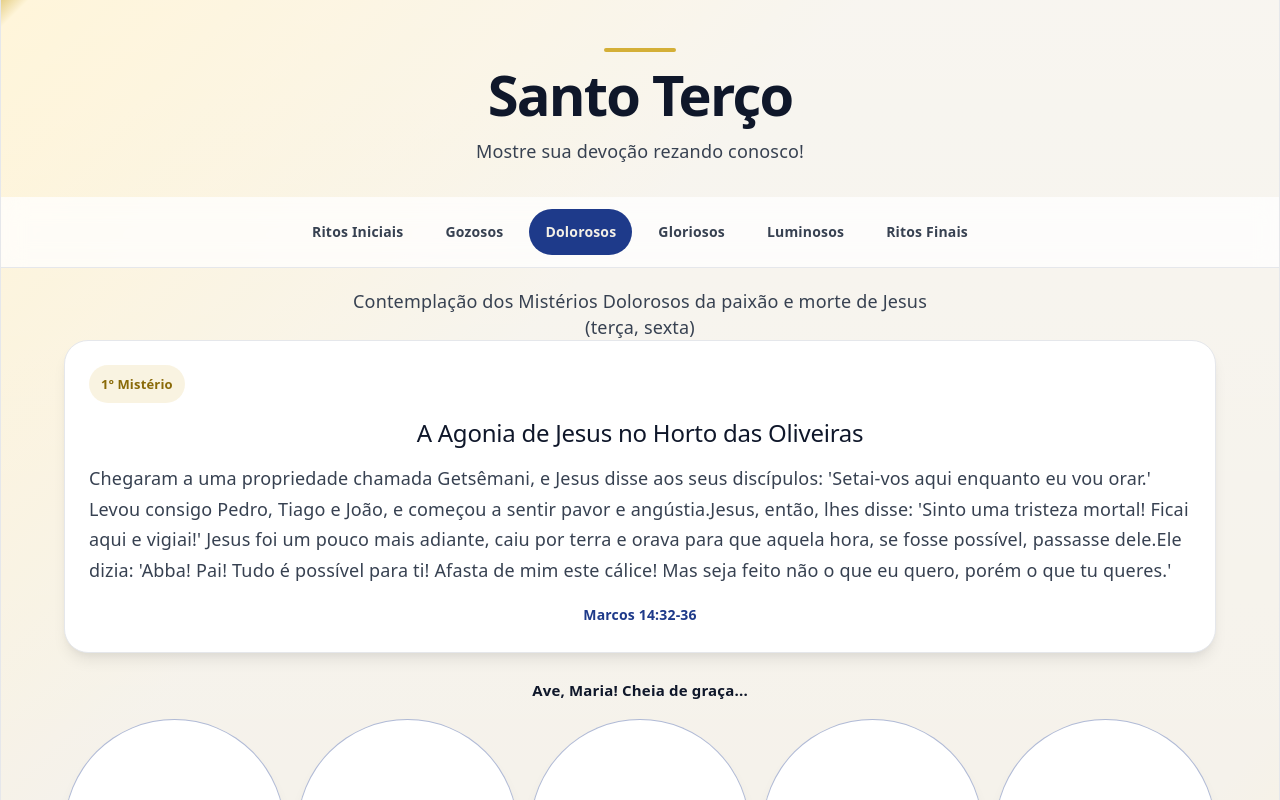
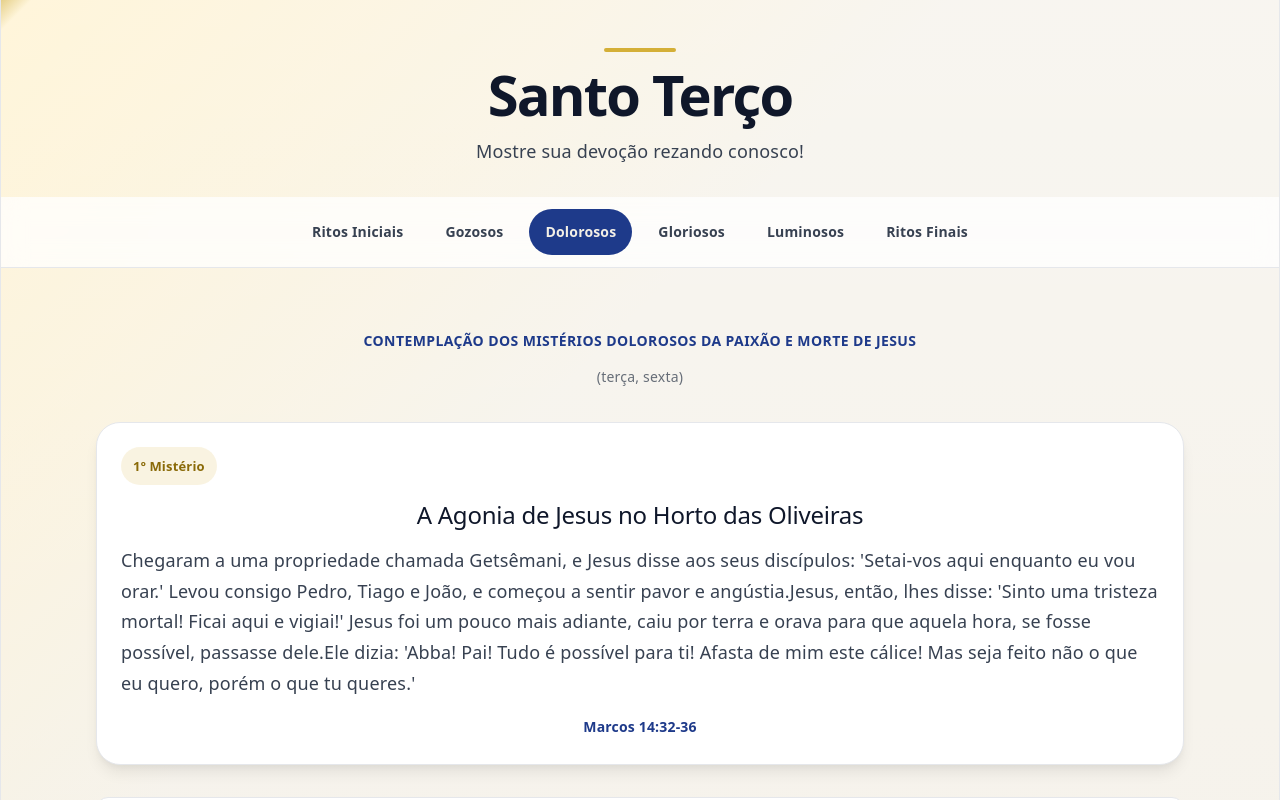
Before and after one commit to vanriwerson/como-rezar-o-terco, a React (Vite) app: page /misterios/dolorosos in a window 1280 px wide. Shown: the top 800 px of the page. Built offline with nearby package versions, Linux system fonts and the light colour scheme.

Commit message:
refactor: aplica accordion  e ajusta classes css

```diff
--- a/src/pages/TercoDoRosario/index.tsx
+++ b/src/pages/TercoDoRosario/index.tsx
@@ -1,23 +1,17 @@
-import { useEffect, useMemo, useState } from "react";
-
+import { useEffect, useState } from "react";
 import { useParams } from "react-router-dom";
 
-import {
-  misteriosDolorosos,
-  misteriosGloriosos,
-  misteriosGozosos,
-  misteriosLuminosos,
-} from "../../data";
-
-import type { TercoDoRosario } from "../../interfaces";
-
-import "./style.css";
 import {
   AveMariaCounter,
   MisterioCard,
   MisterioStepper,
+  OracaoAccordion,
 } from "../../components";
+
 import { getTercoByRota } from "../../helpers";
+import type { TercoDoRosario } from "../../interfaces";
+import "./style.css";
+import { paiNosso } from "../../data";
 
 export default function TercoDoRosario() {
   const { tipo } = useParams();
@@ -50,16 +44,16 @@ export default function TercoDoRosario() {
   }
 
   return (
-    <section className="terco-page">
-      <div className="terco-page-header">
-        <span className="terco-page-badge">{terco.titulo}</span>
+    <section className="terco">
+      <div className="terco-header">
+        <span className="terco-badge">{terco.titulo}</span>
 
-        <p className="terco-page-days">
-          {`(${terco.diasDaSemana.join(", ")})`}
-        </p>
+        <p className="terco-days">{`(${terco.diasDaSemana.join(", ")})`}</p>
       </div>
 
       <MisterioCard misterio={misterio} />
+
+      <OracaoAccordion oracao={paiNosso} />
 
       <AveMariaCounter />
 
--- a/src/pages/TercoDoRosario/style.css
+++ b/src/pages/TercoDoRosario/style.css
@@ -1,51 +1,39 @@
 .terco {
-  width: 100%;
-
+  box-sizing: border-box;
   display: flex;
   flex-direction: column;
   gap: 24px;
-
-  box-sizing: border-box;
-
   padding: 20px 16px 48px;
+  width: 100%;
 }
 
 .terco-header {
+  align-items: center;
   display: flex;
   flex-direction: column;
-  align-items: center;
-  gap: 12px;
-
+  gap: 2px;
   text-align: center;
 }
 
 .terco-badge {
+  align-items: center;
+  color: var(--accent);
   display: inline-flex;
-  align-items: center;
-  justify-content: center;
-
-  padding: 8px 16px;
-
-  border-radius: 999px;
-
-  background: var(--accent-bg);
-
-  border: 1px solid var(--accent-border);
-
-  color: var(--accent);
-
   font-size: 14px;
   font-weight: 600;
+  justify-content: center;
   letter-spacing: 0.4px;
+  padding: 8px;
+  text-transform: uppercase;
 }
 
 .terco-days {
+  color: var(--text);
+  font-size: 14px;
+  font-weight: 500;
+  opacity: 0.75;
+  letter-spacing: 0.2px;
   margin: 0;
-
-  color: var(--text);
-
-  font-size: 15px;
-  line-height: 150%;
 }
 
 @media (min-width: 768px) {
@@ -53,8 +41,4 @@
     padding: 32px 32px 64px;
     gap: 32px;
   }
-
-  .terco-days {
-    font-size: 16px;
-  }
 }
```
